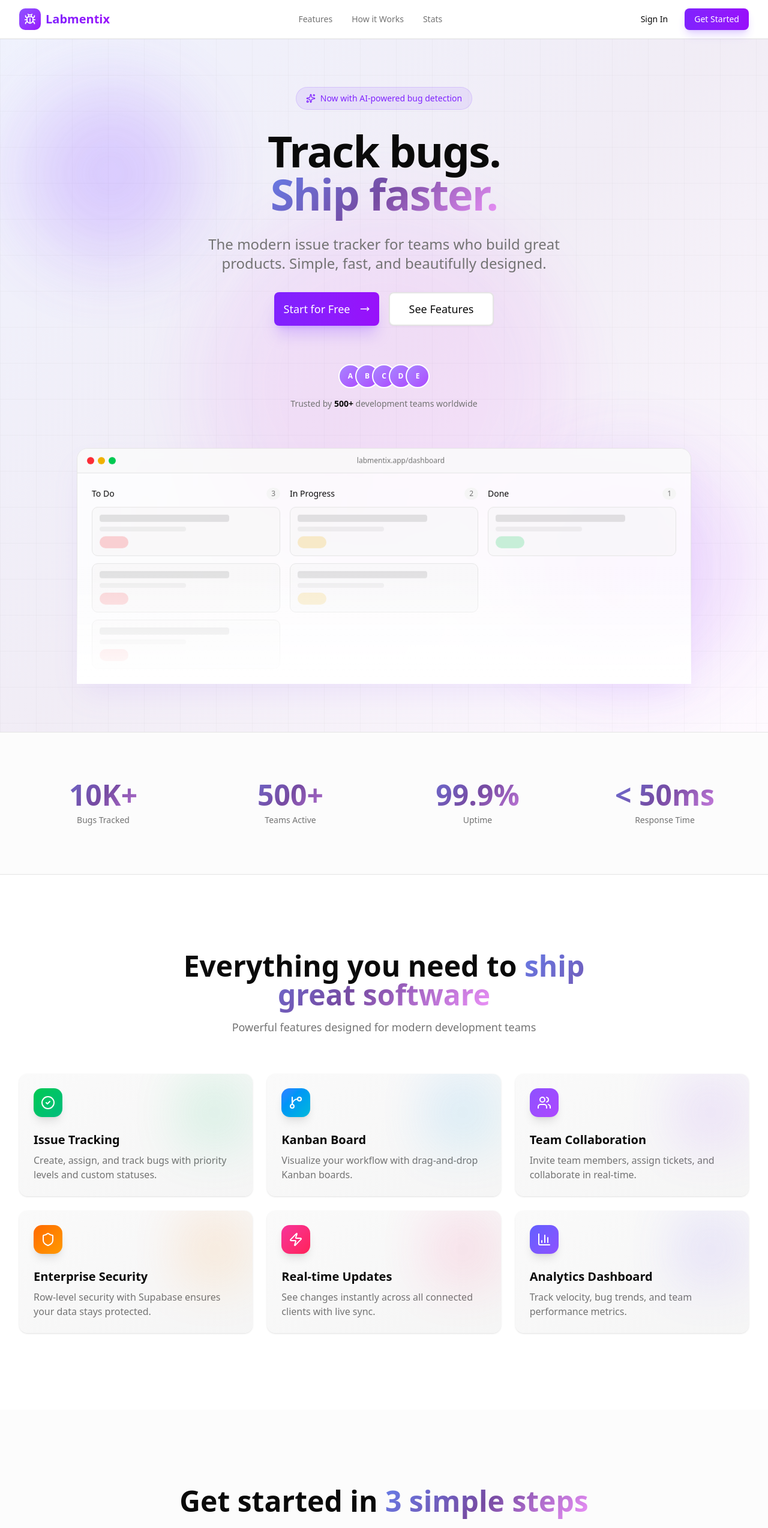
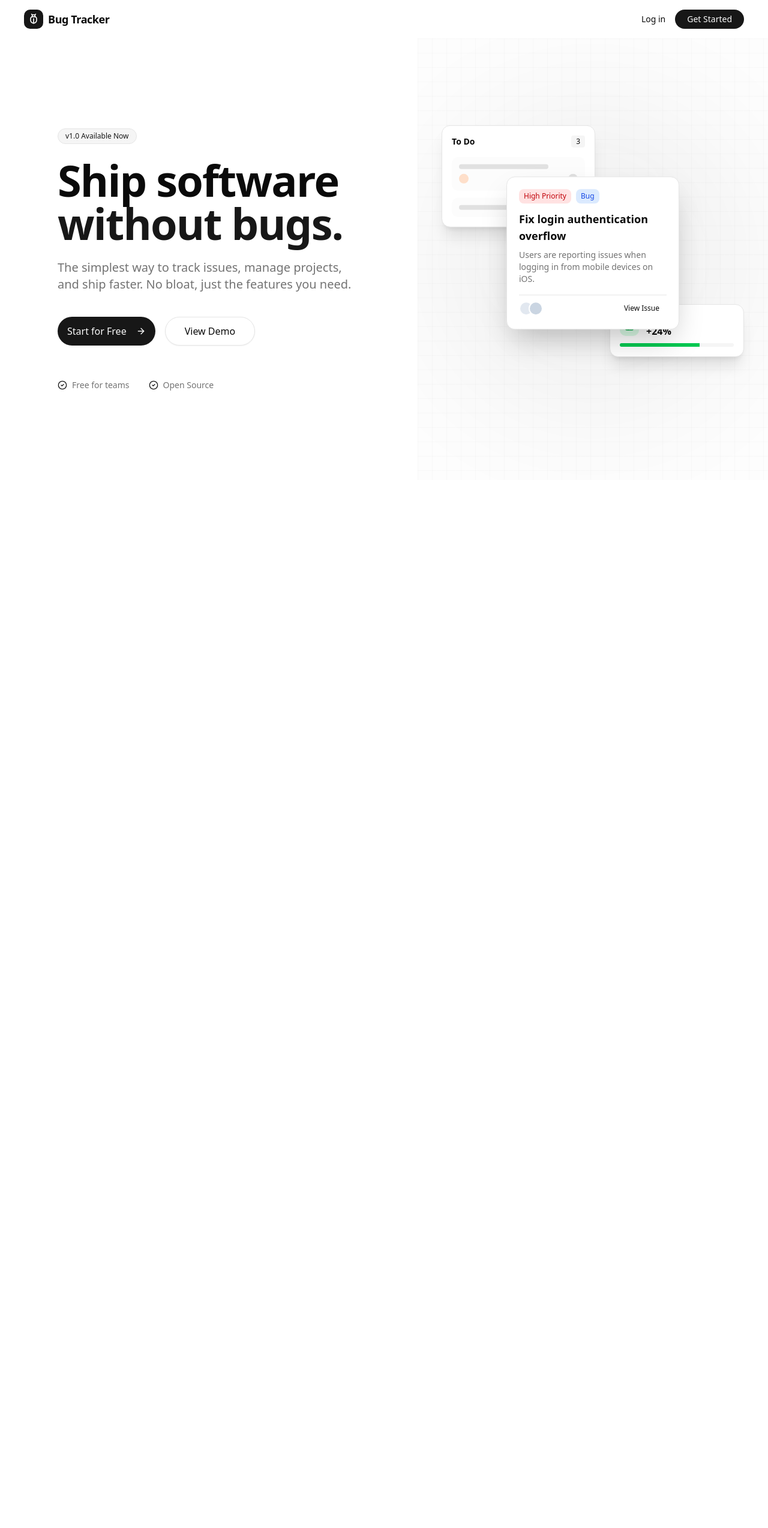
Before and after one commit to adityanarayan26/Bug-tracker-Project-, a Next.js app: page / in a window 1280 px wide. Shown: the top 2547 px of the page at 60% size. After the commit the page ends 800 px from the top, so only its background shows below. Built offline with nearby package versions, Linux system fonts and the light colour scheme.

Commit message:
feat: redesign landing page to 100vh single page layout and rename to Bug Tracker

```diff
--- a/app/layout.tsx
+++ b/app/layout.tsx
@@ -13,8 +13,8 @@ const geistMono = Geist_Mono({
 });
 
 export const metadata: Metadata = {
-  title: "Create Next App",
-  description: "Generated by create next app",
+  title: "Bug Tracker",
+  description: "Simple, fast issue tracking for high-performance teams.",
 };
 
 import { ThemeProvider } from "@/components/theme-provider";
--- a/app/page.tsx
+++ b/app/page.tsx
@@ -1,332 +1,158 @@
 import Link from "next/link";
 import { Button } from "@/components/ui/button";
-import { Card, CardContent, CardDescription, CardHeader, CardTitle } from "@/components/ui/card";
-import {
-  MoveRight,
-  Bug,
-  CheckCircle2,
-  Shield,
-  Zap,
-  Users,
-  BarChart3,
-  GitBranch,
-  Sparkles,
-  ArrowRight
-} from "lucide-react";
+import { ArrowRight, CheckCircle2, Layout, Zap } from "lucide-react";
 
 export default function Home() {
   return (
-    <div className="flex min-h-screen flex-col bg-background overflow-x-hidden">
+    <div className="flex h-screen w-full flex-col overflow-hidden bg-background">
       {/* Header */}
-      <header className="sticky top-0 z-50 w-full border-b bg-background/80 backdrop-blur-xl">
-        <div className="container flex h-16 items-center justify-between px-4 md:px-8">
-          <div className="flex items-center gap-2 font-bold text-xl">
-            <div className="p-2 rounded-lg bg-gradient-to-br from-violet-500 to-purple-600">
-              <Bug className="h-5 w-5 text-white" />
+      <header className="flex h-16 w-full items-center justify-between px-6 md:px-10">
+        <div className="flex items-center gap-2 font-bold text-lg tracking-tight">
+          <div className="flex h-8 w-8 items-center justify-center rounded-lg bg-primary text-primary-foreground">
+            <svg
+              xmlns="http://www.w3.org/2000/svg"
+              viewBox="0 0 24 24"
+              fill="none"
+              stroke="currentColor"
+              strokeWidth="2"
+              strokeLinecap="round"
+              strokeLinejoin="round"
+              className="h-5 w-5"
+            >
+              <path d="m8 2 1.88 1.88" />
+              <path d="M14.12 3.88 16 2" />
+              <path d="M9 7.13V6a3 3 0 1 1 6 0v1.13" />
+              <path d="M12 20v-9" />
+              <path d="M14 7a4 4 0 0 1 4 4v3a6 6 0 0 1-12 0v-3a4 4 0 0 1 4-4z" />
+            </svg>
           </div>
-            <span className="bg-gradient-to-r from-violet-600 to-purple-600 bg-clip-text text-transparent">
-              Labmentix
-            </span>
+          <span>Bug Tracker</span>
         </div>
-          <nav className="hidden md:flex items-center gap-8 text-sm font-medium text-muted-foreground">
-            <a href="#features" className="hover:text-foreground transition-colors">Features</a>
-            <a href="#how-it-works" className="hover:text-foreground transition-colors">How it Works</a>
-            <a href="#stats" className="hover:text-foreground transition-colors">Stats</a>
-          </nav>
-          <div className="flex items-center gap-3">
-            <Link href="/login">
-              <Button variant="ghost" className="hidden sm:inline-flex">Sign In</Button>
+        <div className="flex items-center gap-4">
+          <Link
+            href="/login"
+            className="text-sm font-medium hover:underline underline-offset-4"
+          >
+            Log in
           </Link>
           <Link href="/login">
-              <Button className="bg-gradient-to-r from-violet-600 to-purple-600 hover:from-violet-700 hover:to-purple-700 text-white shadow-lg shadow-violet-500/25">
+            <Button size="sm" className="rounded-full px-5">
               Get Started
             </Button>
           </Link>
         </div>
-        </div>
       </header>
 
-      <main className="flex-1">
-        {/* Hero Section */}
-        <section className="relative min-h-[90vh] flex items-center justify-center overflow-hidden">
-          {/* Background Effects */}
-          <div className="absolute inset-0 hero-gradient" />
-          <div className="absolute inset-0 bg-grid-pattern opacity-50" />
-
-          {/* Floating Orbs */}
-          <div className="absolute top-20 left-10 w-72 h-72 bg-violet-500/30 rounded-full blur-3xl animate-pulse-slow" />
-          <div className="absolute bottom-20 right-10 w-96 h-96 bg-purple-500/20 rounded-full blur-3xl animate-pulse-slow animation-delay-200" />
-          <div className="absolute top-1/2 left-1/2 -translate-x-1/2 -translate-y-1/2 w-[600px] h-[600px] bg-fuchsia-500/10 rounded-full blur-3xl animate-pulse-slow animation-delay-400" />
-
-          <div className="container relative z-10 px-4 md:px-8 py-20">
-            <div className="max-w-4xl mx-auto text-center space-y-8">
-              {/* Badge */}
-              <div className="inline-flex items-center gap-2 px-4 py-2 rounded-full bg-violet-500/10 border border-violet-500/20 text-violet-600 dark:text-violet-400 text-sm font-medium animate-fade-in-up">
-                <Sparkles className="h-4 w-4" />
-                <span>Now with AI-powered bug detection</span>
+      {/* Main Content - Split Layout */}
+      <main className="flex flex-1 flex-col md:flex-row">
+        {/* Left: Text Content */}
+        <div className="flex flex-1 flex-col justify-center px-6 md:px-10 lg:px-20 xl:px-24">
+          <div className="space-y-6 max-w-lg">
+            <div className="inline-flex items-center rounded-full border bg-secondary px-3 py-1 text-xs font-medium text-secondary-foreground">
+              v1.0 Available Now
             </div>
-
-              {/* Headline */}
-              <h1 className="text-5xl md:text-6xl lg:text-7xl font-bold tracking-tight animate-fade-in-up animation-delay-200">
-                Track bugs.
-                <br />
-                <span className="text-gradient">Ship faster.</span>
+            <h1 className="text-4xl font-extrabold tracking-tight sm:text-5xl md:text-6xl lg:text-7xl">
+              Ship software <br className="hidden md:block" />
+              <span className="text-primary">without bugs.</span>
             </h1>
-
-              {/* Subheadline */}
-              <p className="text-xl md:text-2xl text-muted-foreground max-w-2xl mx-auto animate-fade-in-up animation-delay-400">
-                The modern issue tracker for teams who build great products.
-                Simple, fast, and beautifully designed.
+            <p className="text-lg text-muted-foreground md:text-xl">
+              The simplest way to track issues, manage projects, and ship faster.
+              No bloat, just the features you need.
             </p>
-
-              {/* CTA Buttons */}
-              <div className="flex flex-col sm:flex-row gap-4 justify-center animate-fade-in-up animation-delay-600">
+            <div className="flex flex-col sm:flex-row gap-4 pt-4">
               <Link href="/login">
-                  <Button size="lg" className="h-14 px-8 text-lg bg-gradient-to-r from-violet-600 to-purple-600 hover:from-violet-700 hover:to-purple-700 text-white shadow-xl shadow-violet-500/25 group">
+                <Button size="lg" className="h-12 w-full sm:w-auto rounded-full px-8 text-base">
                   Start for Free
-                    <MoveRight className="ml-2 h-5 w-5 group-hover:translate-x-1 transition-transform" />
+                  <ArrowRight className="ml-2 h-4 w-4" />
                 </Button>
               </Link>
-                <Link href="#features">
-                  <Button size="lg" variant="outline" className="h-14 px-8 text-lg border-2">
-                    See Features
+              <Link href="/login">
+                <Button
+                  variant="outline"
+                  size="lg"
+                  className="h-12 w-full sm:w-auto rounded-full px-8 text-base"
+                >
+                  View Demo
                 </Button>
               </Link>
             </div>
 
-              {/* Social Proof */}
-              <div className="pt-8 flex flex-col items-center gap-4 animate-fade-in-up animation-delay-600">
-                <div className="flex -space-x-3">
-                  {[1, 2, 3, 4, 5].map((i) => (
-                    <div key={i} className="w-10 h-10 rounded-full bg-gradient-to-br from-violet-400 to-purple-500 border-2 border-background flex items-center justify-center text-white text-xs font-bold">
-                      {String.fromCharCode(64 + i)}
+            <div className="pt-8 flex items-center gap-8 text-sm text-muted-foreground">
+              <div className="flex items-center gap-2">
+                <CheckCircle2 className="h-4 w-4 text-primary" />
+                <span>Free for teams</span>
               </div>
-                  ))}
-                </div>
-                <p className="text-sm text-muted-foreground">
-                  Trusted by <span className="font-semibold text-foreground">500+</span> development teams worldwide
-                </p>
-              </div>
-            </div>
-
-            {/* Floating UI Mockup */}
-            <div className="mt-16 relative max-w-5xl mx-auto animate-float">
-              <div className="absolute inset-0 bg-gradient-to-t from-background via-transparent to-transparent z-10 pointer-events-none" />
-              <div className="rounded-2xl border bg-card/80 backdrop-blur-sm shadow-2xl shadow-violet-500/10 overflow-hidden">
-                {/* Mock Header */}
-                <div className="flex items-center gap-2 px-4 py-3 border-b bg-muted/50">
-                  <div className="flex gap-1.5">
-                    <div className="w-3 h-3 rounded-full bg-red-500" />
-                    <div className="w-3 h-3 rounded-full bg-yellow-500" />
-                    <div className="w-3 h-3 rounded-full bg-green-500" />
-                  </div>
-                  <div className="flex-1 text-center text-xs text-muted-foreground">labmentix.app/dashboard</div>
-                </div>
-                {/* Mock Kanban */}
-                <div className="p-6 grid grid-cols-3 gap-4">
-                  {['To Do', 'In Progress', 'Done'].map((col, idx) => (
-                    <div key={col} className="space-y-3">
-                      <div className="flex items-center justify-between">
-                        <span className="text-sm font-medium">{col}</span>
-                        <span className="text-xs text-muted-foreground bg-muted px-2 py-0.5 rounded-full">{3 - idx}</span>
-                      </div>
-                      {Array.from({ length: 3 - idx }).map((_, i) => (
-                        <div key={i} className="p-3 rounded-lg bg-muted/50 border space-y-2">
-                          <div className="h-3 w-3/4 bg-foreground/10 rounded" />
-                          <div className="h-2 w-1/2 bg-foreground/5 rounded" />
-                          <div className="flex gap-2">
-                            <div className={`h-5 w-12 rounded-full ${idx === 0 ? 'bg-red-500/20' : idx === 1 ? 'bg-yellow-500/20' : 'bg-green-500/20'}`} />
-                          </div>
-                        </div>
-                      ))}
-                    </div>
-                  ))}
+              <div className="flex items-center gap-2">
+                <CheckCircle2 className="h-4 w-4 text-primary" />
+                <span>Open Source</span>
               </div>
             </div>
           </div>
         </div>
-        </section>
 
-        {/* Stats Section */}
-        <section id="stats" className="py-20 border-y bg-muted/30">
-          <div className="container px-4 md:px-8">
-            <div className="grid grid-cols-2 md:grid-cols-4 gap-8">
-              {[
-                { value: '10K+', label: 'Bugs Tracked' },
-                { value: '500+', label: 'Teams Active' },
-                { value: '99.9%', label: 'Uptime' },
-                { value: '< 50ms', label: 'Response Time' },
-              ].map((stat, i) => (
-                <div key={i} className="text-center">
-                  <div className="text-4xl md:text-5xl font-bold text-gradient">{stat.value}</div>
-                  <div className="mt-2 text-sm text-muted-foreground">{stat.label}</div>
+        {/* Right: Visual */}
+        <div className="relative flex flex-1 items-center justify-center bg-muted/20 p-6 md:p-10 overflow-hidden">
+          {/* Background Decor */}
+          <div className="absolute inset-0 bg-[linear-gradient(to_right,#8080800a_1px,transparent_1px),linear-gradient(to_bottom,#8080800a_1px,transparent_1px)] bg-[size:24px_24px]" />
+          <div className="absolute top-1/2 left-1/2 -translate-x-1/2 -translate-y-1/2 w-[500px] h-[500px] bg-primary/20 rounded-full blur-[120px] opacity-30" />
+
+          {/* Floating Cards Mockup */}
+          <div className="relative w-full max-w-lg aspect-square md:aspect-auto md:h-[80%]">
+            {/* Card 1: Kanban Column */}
+            <div className="absolute top-10 left-0 w-64 bg-background rounded-xl border shadow-xl p-4 animate-float" style={{ animationDelay: '0s' }}>
+              <div className="flex items-center justify-between mb-4">
+                <span className="font-semibold text-sm">To Do</span>
+                <span className="text-xs bg-muted px-2 py-0.5 rounded">3</span>
               </div>
-              ))}
+              <div className="space-y-3">
+                <div className="p-3 bg-secondary/30 rounded-lg space-y-2">
+                  <div className="h-2 w-3/4 bg-muted-foreground/20 rounded" />
+                  <div className="flex items-center justify-between">
+                    <div className="h-4 w-4 bg-orange-500/20 rounded-full" />
+                    <div className="h-4 w-4 bg-muted-foreground/20 rounded-full" />
                   </div>
                 </div>
-        </section>
-
-        {/* Features Section */}
-        <section id="features" className="py-24 md:py-32">
-          <div className="container px-4 md:px-8">
-            <div className="text-center max-w-3xl mx-auto mb-16">
-              <h2 className="text-3xl md:text-5xl font-bold mb-4">
-                Everything you need to
-                <span className="text-gradient"> ship great software</span>
-              </h2>
-              <p className="text-lg text-muted-foreground">
-                Powerful features designed for modern development teams
-              </p>
-            </div>
-
-            <div className="grid md:grid-cols-2 lg:grid-cols-3 gap-6">
-              {[
-                {
-                  icon: CheckCircle2,
-                  title: 'Issue Tracking',
-                  description: 'Create, assign, and track bugs with priority levels and custom statuses.',
-                  color: 'from-green-500 to-emerald-500'
-                },
-                {
-                  icon: GitBranch,
-                  title: 'Kanban Board',
-                  description: 'Visualize your workflow with drag-and-drop Kanban boards.',
-                  color: 'from-blue-500 to-cyan-500'
-                },
-                {
-                  icon: Users,
-                  title: 'Team Collaboration',
-                  description: 'Invite team members, assign tickets, and collaborate in real-time.',
-                  color: 'from-violet-500 to-purple-500'
-                },
-                {
-                  icon: Shield,
-                  title: 'Enterprise Security',
-                  description: 'Row-level security with Supabase ensures your data stays protected.',
-                  color: 'from-orange-500 to-amber-500'
-                },
-                {
-                  icon: Zap,
-                  title: 'Real-time Updates',
-                  description: 'See changes instantly across all connected clients with live sync.',
-                  color: 'from-pink-500 to-rose-500'
-                },
-                {
-                  icon: BarChart3,
-                  title: 'Analytics Dashboard',
-                  description: 'Track velocity, bug trends, and team performance metrics.',
-                  color: 'from-indigo-500 to-violet-500'
-                },
-              ].map((feature, i) => (
-                <Card key={i} className="group relative overflow-hidden border-0 bg-gradient-to-br from-muted/50 to-muted hover:shadow-xl hover:shadow-violet-500/5 transition-all duration-300">
-                  <div className={`absolute top-0 right-0 w-32 h-32 bg-gradient-to-br ${feature.color} opacity-10 blur-2xl group-hover:opacity-20 transition-opacity`} />
-                  <CardHeader>
-                    <div className={`w-12 h-12 rounded-xl bg-gradient-to-br ${feature.color} flex items-center justify-center mb-4 shadow-lg`}>
-                      <feature.icon className="h-6 w-6 text-white" />
-                    </div>
-                    <CardTitle className="text-xl">{feature.title}</CardTitle>
-                    <CardDescription className="text-base">{feature.description}</CardDescription>
-                  </CardHeader>
-                </Card>
-              ))}
-            </div>
-          </div>
-        </section>
-
-        {/* How it Works */}
-        <section id="how-it-works" className="py-24 md:py-32 bg-muted/30">
-          <div className="container px-4 md:px-8">
-            <div className="text-center max-w-3xl mx-auto mb-16">
-              <h2 className="text-3xl md:text-5xl font-bold mb-4">
-                Get started in <span className="text-gradient">3 simple steps</span>
-              </h2>
-              <p className="text-lg text-muted-foreground">
-                Go from zero to tracking bugs in under 5 minutes
-              </p>
-            </div>
-
-            <div className="grid md:grid-cols-3 gap-8 max-w-5xl mx-auto">
-              {[
-                {
-                  step: '01',
-                  title: 'Create a Project',
-                  description: 'Set up your project and invite your team members to collaborate.'
-                },
-                {
-                  step: '02',
-                  title: 'Add Tickets',
-                  description: 'Create bug reports with descriptions, priorities, and assignees.'
-                },
-                {
-                  step: '03',
-                  title: 'Track Progress',
-                  description: 'Move tickets through your workflow and ship with confidence.'
-                },
-              ].map((item, i) => (
-                <div key={i} className="relative">
-                  {i < 2 && (
-                    <div className="hidden md:block absolute top-12 left-full w-full h-0.5 bg-gradient-to-r from-violet-500/50 to-transparent" />
-                  )}
-                  <div className="text-center space-y-4">
-                    <div className="inline-flex items-center justify-center w-24 h-24 rounded-2xl bg-gradient-to-br from-violet-500 to-purple-600 text-white text-3xl font-bold shadow-xl shadow-violet-500/25">
-                      {item.step}
-                    </div>
-                    <h3 className="text-xl font-semibold">{item.title}</h3>
-                    <p className="text-muted-foreground">{item.description}</p>
-                  </div>
-                </div>
-              ))}
-            </div>
-          </div>
-        </section>
-
-        {/* Final CTA */}
-        <section className="py-24 md:py-32">
-          <div className="container px-4 md:px-8">
-            <div className="relative max-w-4xl mx-auto text-center">
-              {/* Background Glow */}
-              <div className="absolute inset-0 bg-gradient-to-r from-violet-500/20 via-purple-500/20 to-fuchsia-500/20 blur-3xl" />
-
-              <div className="relative glass rounded-3xl p-12 md:p-16">
-                <h2 className="text-3xl md:text-5xl font-bold mb-4">
-                  Ready to squash some bugs?
-                </h2>
-                <p className="text-lg text-muted-foreground mb-8 max-w-2xl mx-auto">
-                  Join hundreds of teams using Labmentix to build better software faster.
-                </p>
-                <Link href="/login">
-                  <Button size="lg" className="h-14 px-10 text-lg bg-gradient-to-r from-violet-600 to-purple-600 hover:from-violet-700 hover:to-purple-700 text-white shadow-xl shadow-violet-500/25 group">
-                    Get Started — It's Free
-                    <ArrowRight className="ml-2 h-5 w-5 group-hover:translate-x-1 transition-transform" />
-                  </Button>
-                </Link>
+                <div className="p-3 bg-secondary/30 rounded-lg space-y-2">
+                  <div className="h-2 w-1/2 bg-muted-foreground/20 rounded" />
                 </div>
               </div>
             </div>
-        </section>
-      </main>
 
-      {/* Footer */}
-      <footer className="border-t py-12 bg-muted/30">
-        <div className="container px-4 md:px-8">
-          <div className="flex flex-col md:flex-row items-center justify-between gap-6">
-            <div className="flex items-center gap-2 font-bold text-xl">
-              <div className="p-2 rounded-lg bg-gradient-to-br from-violet-500 to-purple-600">
-                <Bug className="h-4 w-4 text-white" />
+            {/* Card 2: Main Ticket - Center */}
+            <div className="absolute top-1/2 left-1/2 -translate-x-1/2 -translate-y-1/2 w-72 bg-background rounded-xl border shadow-2xl p-5 z-10 animate-float" style={{ animationDelay: '1s' }}>
+              <div className="flex gap-2 mb-3">
+                <span className="px-2 py-1 rounded-md bg-red-100 text-red-700 dark:bg-red-900/30 dark:text-red-400 text-xs font-medium">High Priority</span>
+                <span className="px-2 py-1 rounded-md bg-blue-100 text-blue-700 dark:bg-blue-900/30 dark:text-blue-400 text-xs font-medium">Bug</span>
               </div>
-              <span>Labmentix</span>
+              <h3 className="font-bold text-lg mb-2">Fix login authentication overflow</h3>
+              <p className="text-sm text-muted-foreground mb-4">Users are reporting issues when logging in from mobile devices on iOS.</p>
+              <div className="flex items-center justify-between pt-2 border-t">
+                <div className="flex -space-x-2">
+                  <div className="h-6 w-6 rounded-full bg-slate-200 border-2 border-background" />
+                  <div className="h-6 w-6 rounded-full bg-slate-300 border-2 border-background" />
                 </div>
-            <div className="flex gap-6 text-sm text-muted-foreground">
-              <a href="#" className="hover:text-foreground transition-colors">Privacy</a>
-              <a href="#" className="hover:text-foreground transition-colors">Terms</a>
-              <a href="#" className="hover:text-foreground transition-colors">Contact</a>
-            </div>
-            <p className="text-sm text-muted-foreground">
-              © 2026 Labmentix. All rights reserved.
-            </p>
+                <Button size="sm" variant="ghost" className="h-7 text-xs">View Issue</Button>
               </div>
             </div>
-      </footer>
+
+            {/* Card 3: Stats - Right */}
+            <div className="absolute bottom-20 right-0 w-56 bg-background rounded-xl border shadow-xl p-4 animate-float" style={{ animationDelay: '2s' }}>
+              <div className="flex items-center gap-3 mb-2">
+                <div className="p-2 rounded-lg bg-green-100 text-green-600 dark:bg-green-900/30 dark:text-green-400">
+                  <Layout className="h-4 w-4" />
+                </div>
+                <div>
+                  <div className="text-xs text-muted-foreground">Velocity</div>
+                  <div className="font-bold">+24%</div>
+                </div>
+              </div>
+              <div className="h-1.5 w-full bg-secondary rounded-full overflow-hidden">
+                <div className="h-full bg-green-500 w-[70%]" />
+              </div>
+            </div>
+          </div>
+        </div>
+      </main>
     </div>
   );
 }
```
Lines whose indentation alone changed are shown as unchanged.
